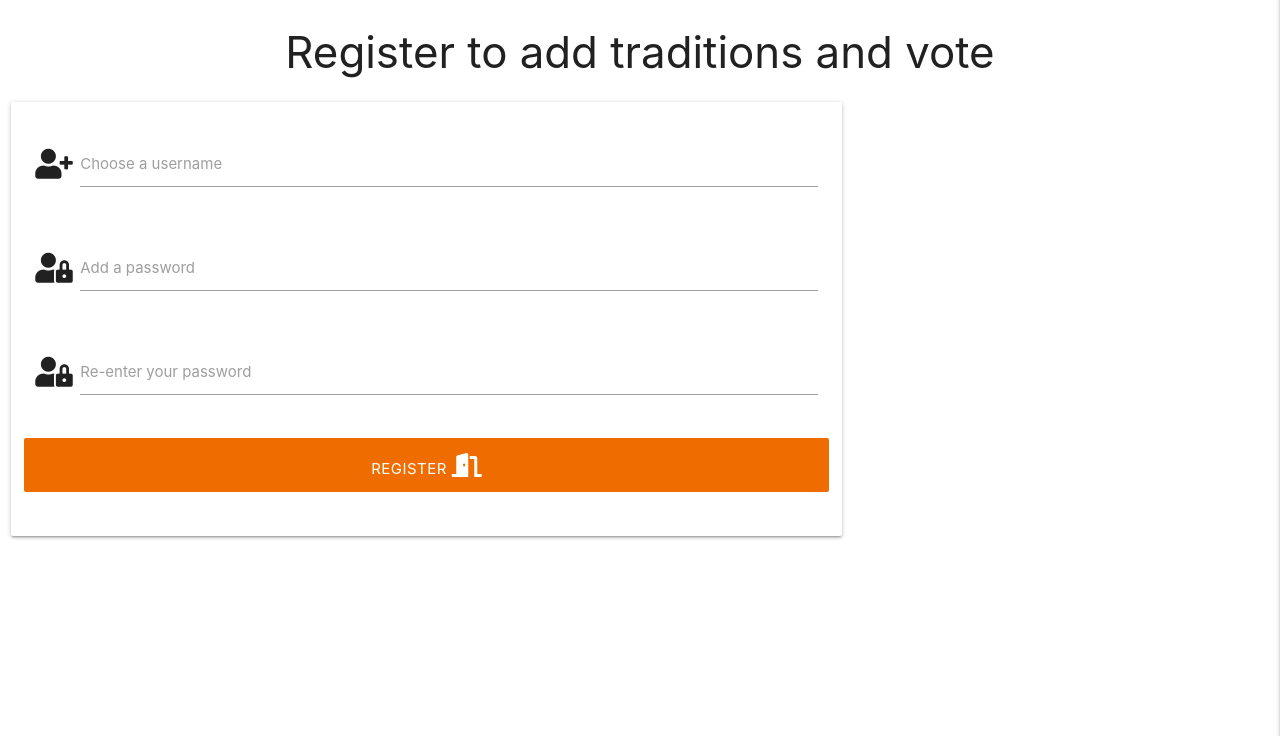
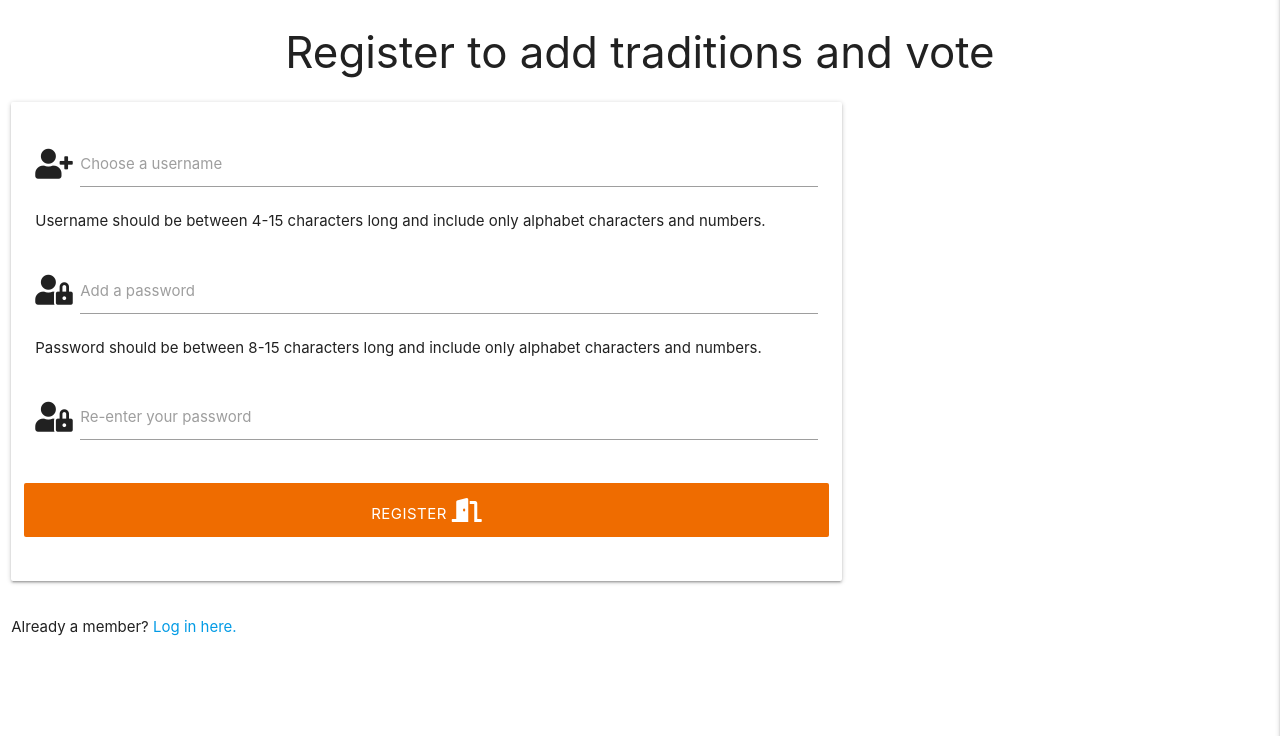
Before and after one commit to Jade-ux/OurTraditions, a Flask app: page /register in a window 1280 px wide. Shown: the part 64-800 px from the top of the page. Run offline with Flask 2, Linux system fonts and the light colour scheme; some libraries are stand-ins or nearby versions.

Commit message:
Added login form and functionality.

```diff
--- a/app.py
+++ b/app.py
@@ -49,6 +49,33 @@ def register():
         flash("Registration Successful!")
     return render_template("register.html")
 
+#login function
+@app.route("/login", methods=["GET", "POST"])
+def login():
+    if request.method == "POST":
+        # check if username exists and if it does, store it in a variable
+        existing_user = mongo.db.users.find_one(
+            {"username": request.form.get("username").lower()})
+
+        if existing_user:
+            # ensure hashed password matches the user input
+            if check_password_hash(
+                existing_user["password"], request.form.get("password")):
+                session["user"] = request.form.get("username").lower()
+                flash("Welcome,{}. This is where you can add, edit or delete your own traditions".format(request.form.get("username")))
+            else:
+                # invalid password match - we do not want to let them know exactly which they have wrong as that would make it easier to brute force entries
+                flash("The username/password you entered is incorrect, please try again")
+                return redirect(url_for("login"))
+
+        else:
+             # if username doesn't exist
+            flash("The username/password you entered is incorrect, please try again")
+            return redirect(url_for("login"))
+
+    # acts as the else condition if the method is not POST
+    return render_template("login.html")
+
 
 if __name__ == "__main__":
     app.run(host=os.environ.get("IP"),
--- a/static/js/script.js
+++ b/static/js/script.js
@@ -1,3 +1,10 @@
   $(document).ready(function(){
     $('.sidenav').sidenav({edge: "right"});
   });
+
+  $('#password, #confirm-password').on('keyup', function(){
+        if ($(this).val() == $('#password').val()){
+          $('#password-message').html('Password is a match').css('color', 'green');
+        }else
+            $('#password-message').html('Password is not a match').css('color', 'red');
+  });
--- a/templates/base.html
+++ b/templates/base.html
@@ -22,7 +22,7 @@
                     <li><a href="about.html">About</a></li>
                     <li><a href="{{ url_for('get_traditions') }}">Browse</a></li>
                     <li><a href="{{ url_for('register') }}">Register</a></li>
-                    <li><a href="login.html">Login</a></li>
+                    <li><a href="{{ url_for('login') }}">Login</a></li>
                 </ul>
             </div>
         </nav>
@@ -32,7 +32,7 @@
             <li><a href="about.html">About</a></li>
             <li><a href="{{ url_for('get_traditions') }}">Browse</a></li>
             <li><a href="{{ url_for('register') }}">Register</a></li>
-            <li><a href="login.html">Login</a></li>
+            <li><a href="{{ url_for('login') }}">Login</a></li>
         </ul>
     </header>
 
--- a/templates/register.html
+++ b/templates/register.html
@@ -14,6 +14,10 @@
                         pattern="^[a-zA-Z0-9]{4,15}$" class="validate" required>
                     <label for="username">Choose a username</label>
                 </div>
+                <div class="col s12">
+                    <p>Username should be between 4-15 characters long and include only alphabet characters and numbers.
+                    </p>
+                </div>
             </div>
             <!--password field-->
             <div class="row">
@@ -23,21 +27,35 @@
                         pattern="^[a-zA-Z0-9]{8,20}$" class="validate" required>
                     <label for="password">Add a password</label>
                 </div>
+                <div class="col s12">
+                    <p>Password should be between 8-15 characters long and include only alphabet characters and numbers.
+                    </p>
+                </div>
             </div>
             <!--confirm password field-->
             <div class="row">
                 <div class="input-field col s12">
                     <i class="fas fa-user-lock prefix light-text text darken"></i>
-                    <input id="confirm-password" name="confirm-password" type="password" minlength="8" max-length="20" pattern="^[a-zA-Z0-9]{8,20}$" class="validate" required>
+                    <input id="confirm-password" name="confirm-password" type="password" minlength="8" max-length="20"
+                        pattern="^[a-zA-Z0-9]{8,20}$" class="validate" required>
                     <label for="confirm-password">Re-enter your password</label>
+                    <span id="password-message"></span>
                 </div>
             </div>
             <!--register button-->
             <div class="row">
-<button type="submit" class="col s12 btn-large orange darken-3">Register <i class="fas fa-door-open"></i></button>
+                <button type="submit" class="col s12 btn-large orange darken-3">Register <i
+                        class="fas fa-door-open"></i></button>
             </div>
         </div>
     </form>
 </div>
+            <!--Already a member link-->
+            <div class="row">
+                <div class="col s12">
+                    <p>Already a member?
+                        <a href="{{ url_for('login') }}">Log in here.</a></p>
+                </div>
+            </div>
 
 {% endblock %}
```
Also changed, not shown: templates/login.html (added, +41 -0 lines). Lines whose indentation alone changed are shown as unchanged.
